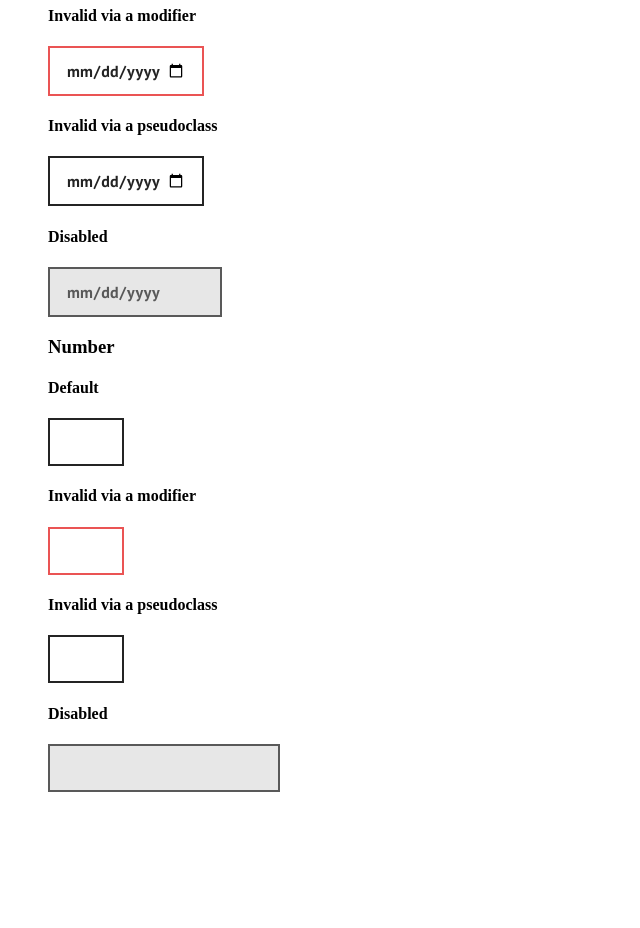
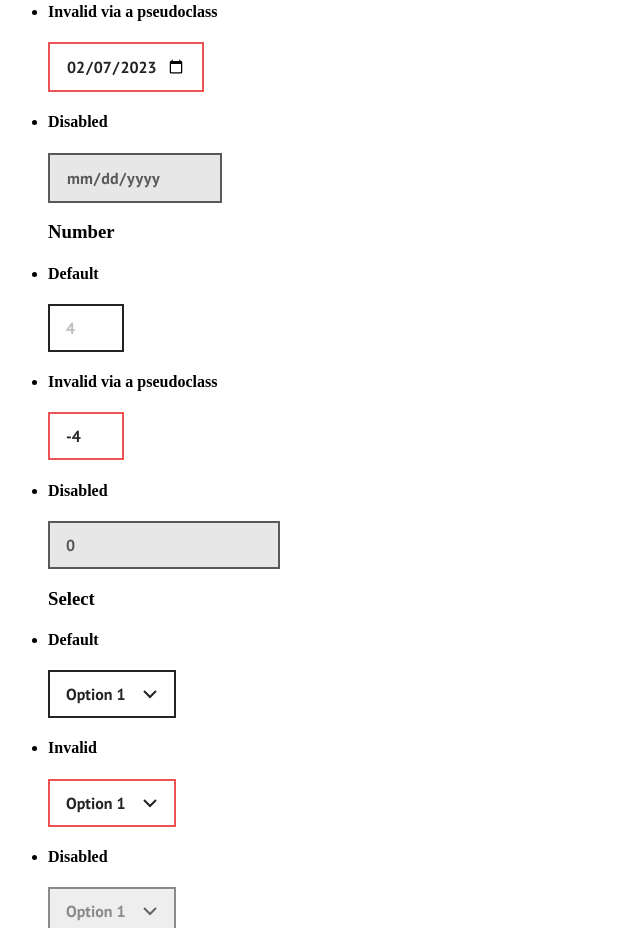
Before and after one commit to Inna-Statsenko/htmlacademy-barbershop, a website: page public/styleguide.html in a window 1280 px wide. Shown: the part 3460-4388 px from the top of the page, without its empty margins (0-640 px from the left). Before the commit the page ends 4268 px from the top, so only its background shows below. Drawn offline with Linux system fonts and the light colour scheme.

Commit message:
add input--select modificator, delete list-style:none in ul, add arrow-down svg

```diff
--- a/public/assets/css/components/input.css
+++ b/public/assets/css/components/input.css
@@ -34,3 +34,11 @@
   border-color: var(--color-grey-600);
   cursor: not-allowed;
 }
+
+.input--select {
+  appearance: none;
+  padding-right: calc(16px * 3);
+  background-image: url('../../img/arrow-down.svg');
+  background-repeat: no-repeat;
+  background-position: right 16px center;
+}
--- a/public/styleguide.html
+++ b/public/styleguide.html
@@ -114,7 +114,9 @@
 
       <section style="padding-top: 20px;">
         <h2>Input</h2>
-        <ul style="list-style:none">
+        <p><code>Input</code> component can be created via tags <code>&lt;input&gt;</code> and <code>&lt;select&gt;</code>.</p>
+        <p>If it's made via <code>&lt;input&gt;</code> tag, it can have the following types: text, email, password, date and number.</p>
+        <ul>
           <h3>Text</h3>
           <li>
             <h4>Default</h4>
@@ -142,7 +144,7 @@
           </li>
         </ul>
 
-        <ul style="list-style:none">
+        <ul>
           <h3>Email</h3>
           <li>
             <h4>Default</h4>
@@ -170,7 +172,7 @@
             </li>
         </ul>
 
-        <ul style="list-style:none">
+        <ul>
           <h3>Password</h3>
           <li>
             <h4>Default</h4>
@@ -185,12 +187,6 @@
             </p>
           </li>
           <li>
-            <h4>Invalid via a pseudoclass</h4>
-            <p>
-              <input class="input" type="password" value="Not password" pattern="[0-9]*">
-            </p>
-          </li>
-          <li>
             <h4>Disabled</h4>
             <p>
               <input class="input" type="password" placeholder="Password" disabled>
@@ -198,7 +194,7 @@
             </li>
         </ul>
 
-        <ul style="list-style:none">
+        <ul>
           <h3>Date</h3>
           <li>
             <h4>Default</h4>
@@ -207,15 +203,10 @@
             </p>
           </li>
           <li>
-            <h4>Invalid via a modifier</h4>
-            <p>
-              <input class="input input--invalid" type="date" min="2024-02-17" max="2025-03-27">
-            </p>
-          </li>
           <li>
             <h4>Invalid via a pseudoclass</h4>
             <p>
-              <input class="input" type="date" pattern="[0-9]*" min="2024-02-17" max="2025-03-27">
+              <input class="input" type="date" value="2023-02-07" min="2024-02-17" max="2025-03-27">
             </p>
           </li>
           <li>
@@ -226,32 +217,63 @@
             </li>
         </ul>
 
-        <ul style="list-style:none">
+        <ul>
           <h3>Number</h3>
           <li>
             <h4>Default</h4>
             <p>
-              <input class="input" type="number" min="1" max="7">
+              <input class="input" type="number" min="1" max="7" placeholder="4">
             </p>
-          </li>
-          <li>
-            <h4>Invalid via a modifier</h4>
-            <p>
-              <input class="input input--invalid" type="number" min="1" max="7">
           </li>
           <li>
             <h4>Invalid via a pseudoclass</h4>
             <p>
-              <input class="input" type="number" min="1" max="7">
+              <input class="input" type="number" min="1" max="7" value="-4">
             </p>
           </li>
           <li>
             <h4>Disabled</h4>
             <p>
-              <input class="input" type="number" disabled>
+              <input class="input" type="number" value="0" disabled>
             </p>
             </li>
         </ul>
+
+        <ul>
+          <h3>Select</h3>
+          <li>
+            <h4>Default</h4>
+            <p>
+              <select class="input input--select">
+                <option>Option 1</option>
+                <option>Option 2</option>
+                <option>Option 3</option>
+              </select>
+            </p>
+          </li>
+          <li>
+            <h4>Invalid</h4>
+            <p>
+              <select class="input input--select input--invalid">
+                <option>Option 1</option>
+                <option>Option 2</option>
+                <option>Option 3</option>
+              </select>
+            </p>
+          </li>
+          <li>
+            <h4>Disabled</h4>
+            <p>
+              <select class="input input--select" disabled>
+                <option>Option 1</option>
+                <option>Option 2</option>
+                <option>Option 3</option>
+              </select>
+            </p>
+          </li>
+        </ul>
+
+
 
       </section>
     </main>
```
Also changed, not shown: public/assets/img/arrow-down.svg (added).
